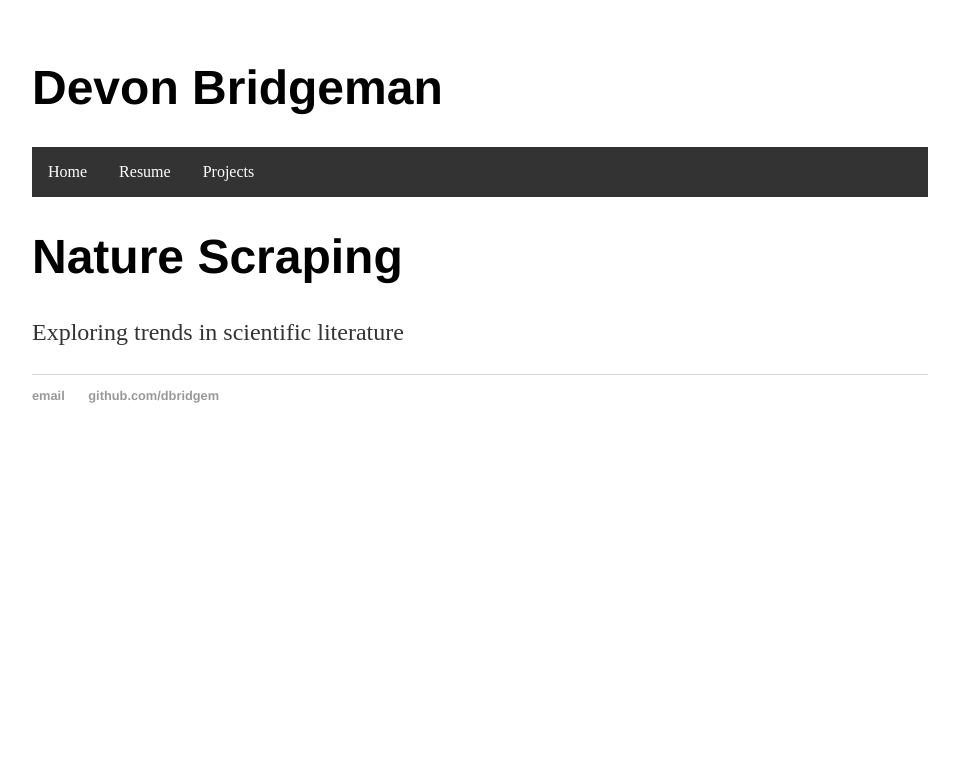
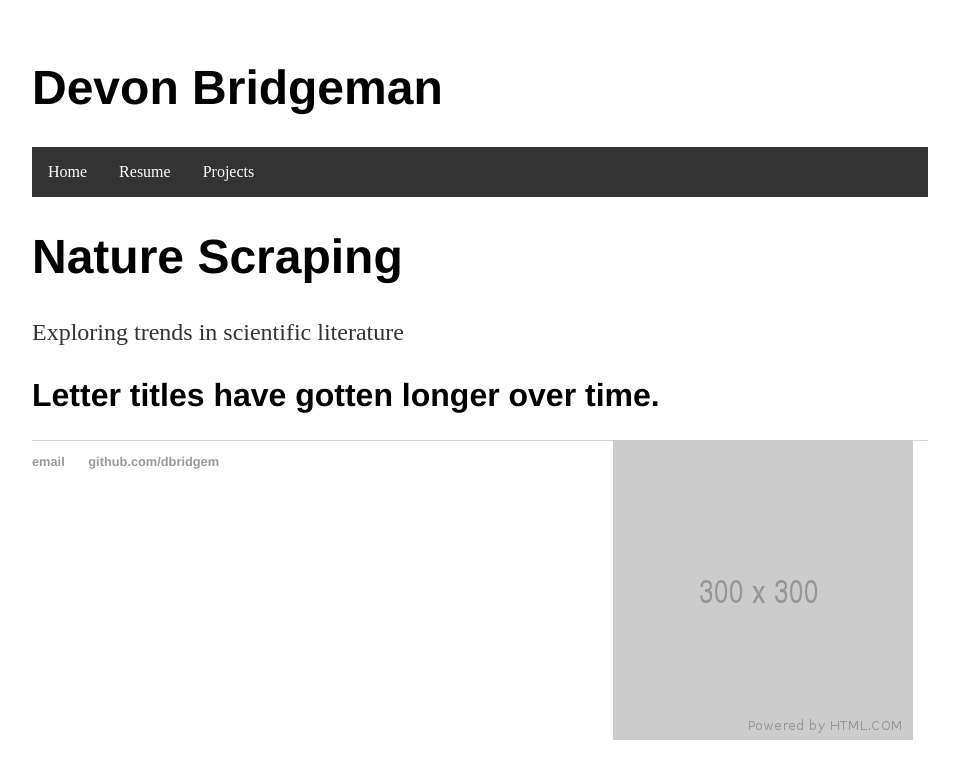
Before and after one commit to dbridgem/dbridgem.github.io, a Jekyll site: the page built from projects/nature_scraper/index.html, in a window 1280 px wide. Shown: the top 779 px of the page, without its empty margins (160-1119 px from the left). Built offline with Jekyll 4.4.1, drawn with Linux system fonts in a browser that asks for light colours.

Commit message:
Update index.html

```diff
--- a/projects/nature_scraper/index.html
+++ b/projects/nature_scraper/index.html
@@ -6,3 +6,10 @@ title: Devon Bridgeman
 	<h1>Nature Scraping</h1>
 	<p>Exploring trends in scientific literature</a></p>
 </div><!-- /.blurb -->
+
+<div class="finding">
+	<h2>
+		Letter titles have gotten longer over time.
+	</h2>
+	<p><img style = "padding: 0 15px; float: right;" img src = "300.png" alt ="Image_Placeholder.png" height = 300 width = 300/>
+</div>
```
